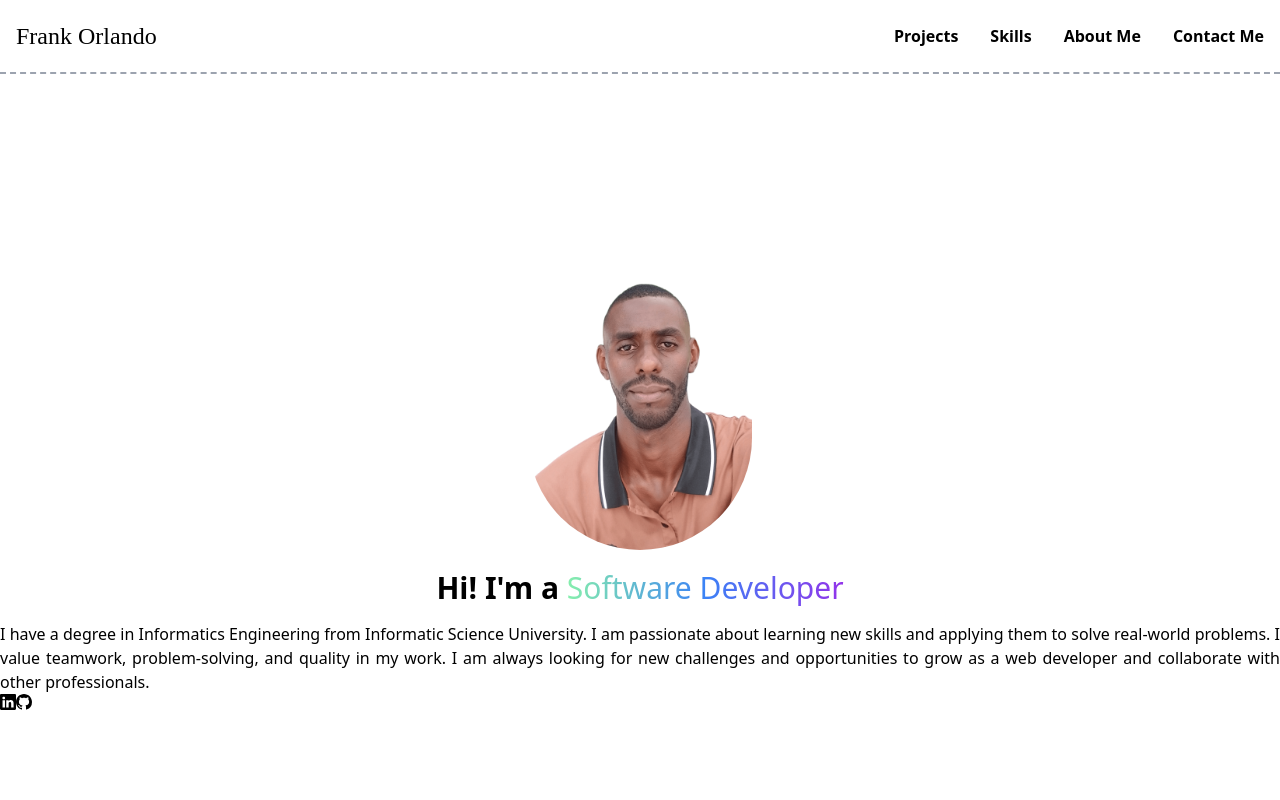
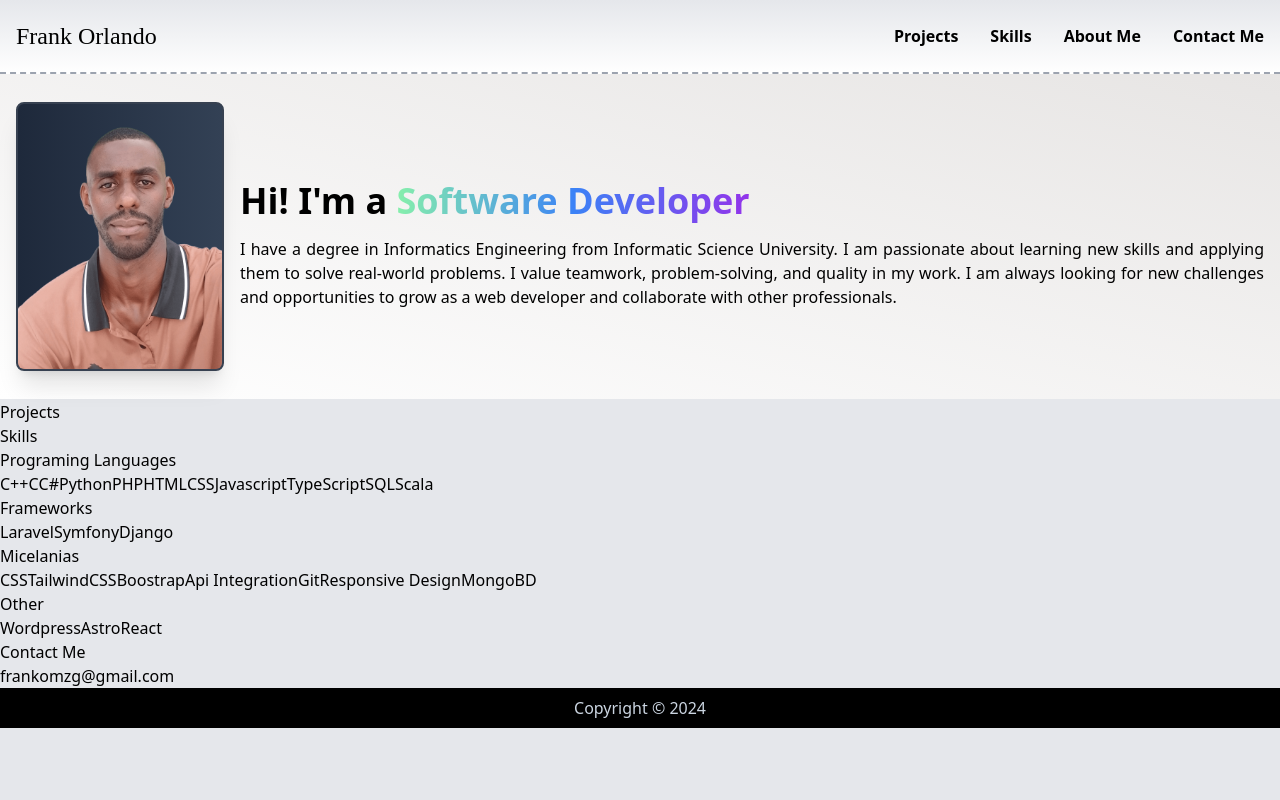
Before and after one commit to fomenendez86/fomenendez86.github.io, a website: page index.html in a window 1280 px wide. Shown: the top 800 px of the page. Drawn offline with Linux system fonts and the light colour scheme; a web font is replaced by a local one.

Commit message:
Section Header, Section Hero

```diff
--- a/index.html
+++ b/index.html
@@ -16,9 +16,9 @@
 
     </head>
     <body class="bg-gray-200">
-        <header>
+        <header class="bg-gradient-to-b from-gray-200 to-white">
 
-          <nav class="bg-gradient-to-b from-gray-200 to-white border-gray-400 border-b-2 border-dashed ">
+          <nav class="border-gray-400 border-b-2 border-dashed">
               <div class="max-w-screen-xl flex flex-wrap items-center justify-between mx-auto p-4 align-bottom ">
               <a href="./" class="flex items-center space-x-3 rtl:space-x-reverse">
                   <span class="self-center text-2xl font-suez-one ">Frank Orlando</span>
@@ -50,48 +50,32 @@
 
         </header>
 
-        <section id="hero" class="mx-auto">
+        <section id="hero" class="py-7 bg-gradient-to-bl from-stone-200 to-white">
 
-            <div class="mx-auto max-w-screen-xl lg:flex lg:h-screen lg:items-center">
-                <div class="text-center">
-                    <img class="mx-auto w-56 md:w-70 rounded-full my-5 pointer-events-none" src="images/frank-min.png" alt="Frank Orlando">
+            <div class="mx-auto max-w-screen-xl px-4 items-center sm:flex gap-4">
 
-                    <h1 class="text-2xl font-semibold sm:text-3xl">
-                        Hi! I'm a <strong class="bg-gradient-to-r from-green-300 via-blue-500 to-purple-600 bg-clip-text text-transparent font-medium">Software Developer</strong>
-                    </h1>
+              <img class="mx-auto w-52 rounded-lg bg-gradient-to-r from-slate-800 to-slate-700 border-2 border-gray-700 pointer-events-none shadow-xl" src="images/frank-min.png" alt="Frank Orlando">
 
-                    <p class="mt-4 text-justify">
-                      I have a degree in Informatics Engineering from Informatic Science University. I am passionate about learning new skills and applying them to solve real-world problems. I value teamwork, problem-solving, and quality in my work. I am always looking for new challenges and opportunities to grow as a web developer and collaborate with other professionals.
-                    </p>
+              <div class="mt-4 sm:align-baseline">
 
-                    <div class="flex">
+                <h1 class="text-4xl font-bold text-center sm:text-left">
+                    Hi! I'm a <strong class="bg-gradient-to-r from-green-300 via-blue-500 to-purple-600 bg-clip-text text-transparent font-semibold">Software Developer</strong>
+                </h1>
 
-                      <a href="https://www.linkedin.com/in/fomenendez/">
-                        <span>
-                          <svg xmlns="http://www.w3.org/2000/svg" width="16" height="16" fill="currentColor" class="bi bi-linkedin" viewBox="0 0 16 16">
-                            <path d="M0 1.146C0 .513.526 0 1.175 0h13.65C15.474 0 16 .513 16 1.146v13.708c0 .633-.526 1.146-1.175 1.146H1.175C.526 16 0 15.487 0 14.854zm4.943 12.248V6.169H2.542v7.225zm-1.2-8.212c.837 0 1.358-.554 1.358-1.248-.015-.709-.52-1.248-1.342-1.248S2.4 3.226 2.4 3.934c0 .694.521 1.248 1.327 1.248zm4.908 8.212V9.359c0-.216.016-.432.08-.586.173-.431.568-.878 1.232-.878.869 0 1.216.662 1.216 1.634v3.865h2.401V9.25c0-2.22-1.184-3.252-2.764-3.252-1.274 0-1.845.7-2.165 1.193v.025h-.016l.016-.025V6.169h-2.4c.03.678 0 7.225 0 7.225z"/>
-                          </svg>
-                        </span>
-                      </a>
+                <p class="mt-4 text-justify">
+                  I have a degree in Informatics Engineering from Informatic Science University. I am passionate about learning new skills and applying them to solve real-world problems. I value teamwork, problem-solving, and quality in my work. I am always looking for new challenges and opportunities to grow as a web developer and collaborate with other professionals.
+                </p>
+
+              </div>
 
 
-
-                      <a href="https://github.com/fomenendez86">
-                        <span>
-                          <svg xmlns="http://www.w3.org/2000/svg" width="16" height="16" fill="currentColor" class="bi bi-github" viewBox="0 0 16 16">
-                            <path d="M8 0C3.58 0 0 3.58 0 8c0 3.54 2.29 6.53 5.47 7.59.4.07.55-.17.55-.38 0-.19-.01-.82-.01-1.49-2.01.37-2.53-.49-2.69-.94-.09-.23-.48-.94-.82-1.13-.28-.15-.68-.52-.01-.53.63-.01 1.08.58 1.23.82.72 1.21 1.87.87 2.33.66.07-.52.28-.87.51-1.07-1.78-.2-3.64-.89-3.64-3.95 0-.87.31-1.59.82-2.15-.08-.2-.36-1.02.08-2.12 0 0 .67-.21 2.2.82.64-.18 1.32-.27 2-.27s1.36.09 2 .27c1.53-1.04 2.2-.82 2.2-.82.44 1.1.16 1.92.08 2.12.51.56.82 1.27.82 2.15 0 3.07-1.87 3.75-3.65 3.95.29.25.54.73.54 1.48 0 1.07-.01 1.93-.01 2.2 0 .21.15.46.55.38A8.01 8.01 0 0 0 16 8c0-4.42-3.58-8-8-8"/>
-                          </svg>
-                        </span>
-                      </a>
-
-
-
-                    </div>
-
-                </div>
             </div>
 
         </section>
+
+        <hr class="mx-auto">
+
+
 
         <section id="" class="">
 
@@ -162,9 +146,9 @@
 
         </section>
 
-        <footer class="bg-black text-white text-center py-4">
+        <footer class="bg-black text-white text-center py-2">
           <div>
-            <p>
+            <p class="text-slate-300">
               Copyright &copy; <span id="year">2024</span>
             </p>
           </div>
```
Also changed, not shown: src/output.css.
